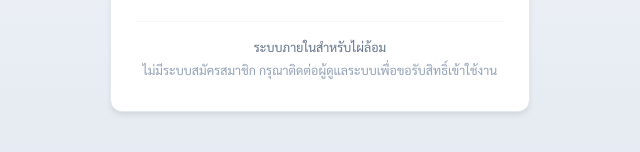
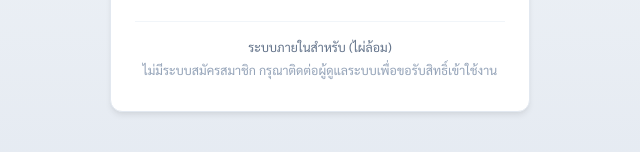
Before and after one commit to klongnom/PaiLom-WorkTrack-V1, a plain HTML site: page index.html in a window 1280 px wide. Shown: the part 510-662 px from the top of the page, 320-960 px from the left. Drawn offline with Linux system fonts and the light colour scheme.

Commit message:
Update login footer text for clarity

```diff
--- a/index.html
+++ b/index.html
@@ -54,7 +54,7 @@
           </button>
 
           <div class="login-footer-info">
-            <p>ระบบภายในสำหรับไผ่ล้อม</p>
+            <p>ระบบภายในสำหรับ (ไผ่ล้อม) </p>
             <p class="text-subtle">ไม่มีระบบสมัครสมาชิก กรุณาติดต่อผู้ดูแลระบบเพื่อขอรับสิทธิ์เข้าใช้งาน</p>
           </div>
         </form>
```
